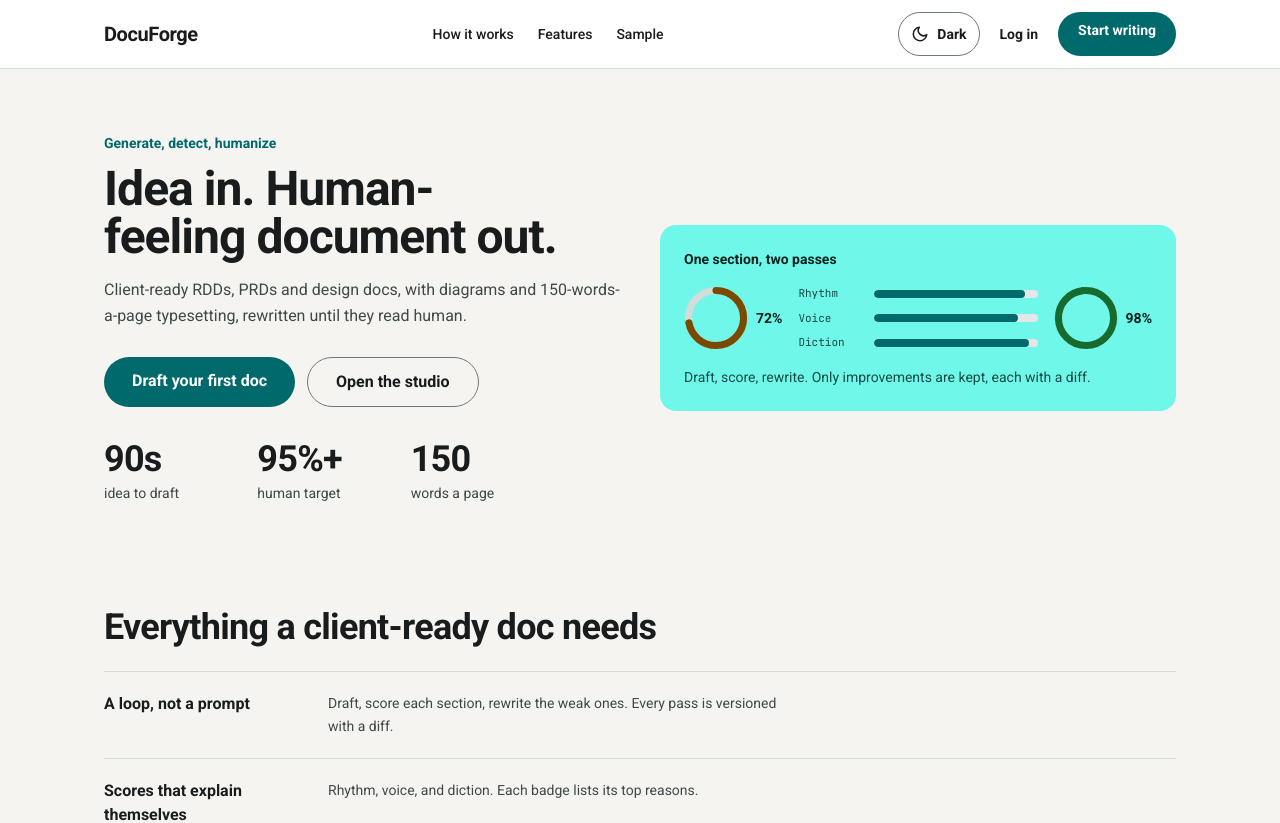
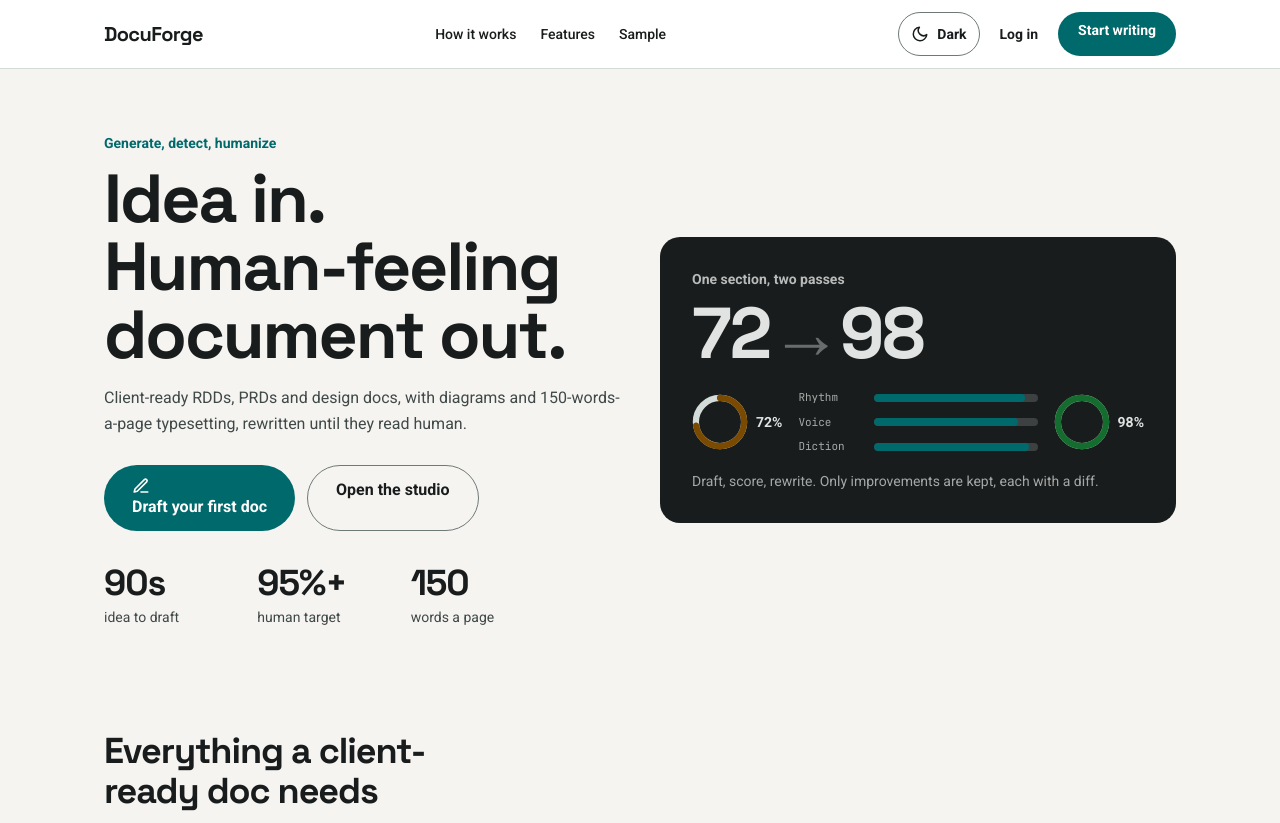
Before and after one commit to vivekchudasama-2004/Ai-Document-Generator, a Next.js app in the folder apps/web/: page / in a window 1280 px wide. Shown: the top 823 px of the page. Built offline with nearby package versions, Linux system fonts and the light colour scheme; no server answers.

Commit message:
expressive display type, inverse loop panel, icon buttons

```diff
--- a/apps/web/src/app/(main)/dashboard/page.tsx
+++ b/apps/web/src/app/(main)/dashboard/page.tsx
@@ -48,7 +48,8 @@ export default function Dashboard() {
         actions={
           <>
             <RefreshButton onRefresh={loadDashboard} />
-            <Link href="/new" className="btn-accent px-5 py-2.5 text-sm font-semibold">
+            <Link href="/new" className="btn-accent inline-flex items-center px-5 py-2.5 text-sm font-semibold">
+              <span className="mr-1 inline-block text-base font-bold leading-none" aria-hidden>+</span>
               New document
             </Link>
           </>
--- a/apps/web/src/app/layout.tsx
+++ b/apps/web/src/app/layout.tsx
@@ -1,11 +1,12 @@
 import type { Metadata, Viewport } from "next";
-import { Roboto, JetBrains_Mono } from "next/font/google";
+import { Roboto, Space_Grotesk, JetBrains_Mono } from "next/font/google";
 import "./tokens.css";
 import "./globals.css";
 import { AuthProvider } from "@/contexts/AuthContext";
 import { ThemeProvider } from "@/contexts/ThemeContext";
 
 const roboto = Roboto({ subsets: ["latin"], weight: ["400", "500", "700"], variable: "--font-body" });
+const grotesk = Space_Grotesk({ subsets: ["latin"], weight: ["500", "700"], variable: "--font-display" });
 const mono = JetBrains_Mono({ subsets: ["latin"], variable: "--font-mono" });
 
 export const metadata: Metadata = {
@@ -38,7 +39,7 @@ export const viewport: Viewport = {
 export default function RootLayout({ children }: { children: React.ReactNode }) {
   return (
     <html lang="en" suppressHydrationWarning>
-      <body className={`${roboto.variable} ${mono.variable}`}>
+      <body className={`${roboto.variable} ${grotesk.variable} ${mono.variable}`}>
         <script
           dangerouslySetInnerHTML={{
             __html: `(function(){try{var t=localStorage.getItem('df-theme');if(t==='dark'||(!t&&matchMedia('(prefers-color-scheme: dark)').matches))document.documentElement.classList.add('dark')}catch(e){}})()`,
--- a/apps/web/src/app/page.tsx
+++ b/apps/web/src/app/page.tsx
@@ -75,7 +75,7 @@ export default function Landing() {
           <p className="text-sm font-semibold text-[var(--accent-ink)]">
             Generate, detect, humanize
           </p>
-          <h1 className="font-display mt-3 text-balance text-[2.5rem] font-bold leading-[1.08] sm:text-5xl">
+          <h1 className="font-display mt-3 text-balance text-[2.75rem] font-bold leading-[1.02] sm:text-6xl md:text-[4.25rem]">
             Idea in. Human-feeling document out.
           </h1>
           <p className="mt-4 max-w-xl text-pretty text-base leading-relaxed text-[var(--muted)]">
@@ -84,6 +84,10 @@ export default function Landing() {
           </p>
           <div className="mt-7 flex flex-col gap-3 sm:flex-row">
             <Link href="/signup" className="btn-accent justify-center px-7 py-3 font-semibold">
+              <svg width="18" height="18" viewBox="0 0 24 24" fill="none" stroke="currentColor" strokeWidth="2.2" strokeLinecap="round" strokeLinejoin="round" aria-hidden>
+                <path d="M12 20h9" />
+                <path d="M16.5 3.5a2.1 2.1 0 0 1 3 3L7 19l-4 1 1-4Z" />
+              </svg>
               Draft your first doc
             </Link>
             <Link href="/login" className="btn-ghost justify-center px-7 py-3 font-semibold">
@@ -105,27 +109,30 @@ export default function Landing() {
           </dl>
         </div>
 
-        {/* The one bold moment: the loop, as a tonal panel. */}
+        {/* The one bold moment: the loop as an inverse panel with oversized numerals. */}
         <figure
-          className="rounded-2xl bg-[var(--accent-container)] p-6 text-[var(--on-accent-container)]"
+          className="panel-ink p-6 sm:p-8"
           aria-label="One section improving from 72 to 98 percent human across two passes"
         >
-          <figcaption className="text-sm font-semibold">One section, two passes</figcaption>
-          <div className="mt-4 flex min-w-0 items-center gap-4">
-            <ScoreRing value={72} size={64} />
+          <figcaption className="text-sm font-semibold opacity-80">One section, two passes</figcaption>
+          <p className="font-display mt-2 text-6xl font-bold leading-none sm:text-7xl" aria-hidden>
+            72<span className="opacity-40">→</span>98
+          </p>
+          <div className="mt-5 flex min-w-0 items-center gap-4">
+            <ScoreRing value={72} size={56} />
             <div className="min-w-0 flex-1 space-y-2" aria-hidden>
               {[["Rhythm", "92%"], ["Voice", "88%"], ["Diction", "95%"]].map(([label, width]) => (
                 <div key={label} className="flex min-w-0 items-center gap-3">
-                  <span className="w-16 shrink-0 font-mono text-[11px] opacity-80">{label}</span>
+                  <span className="w-16 shrink-0 font-mono text-[11px] opacity-70">{label}</span>
                   <div className="meter min-w-0 flex-1">
                     <span style={{ width }} />
                   </div>
                 </div>
               ))}
             </div>
-            <ScoreRing value={98} size={64} />
+            <ScoreRing value={98} size={56} />
           </div>
-          <p className="mt-4 text-sm opacity-80">
+          <p className="mt-4 text-sm opacity-70">
             Draft, score, rewrite. Only improvements are kept, each with a diff.
           </p>
         </figure>
--- a/apps/web/src/app/tokens.css
+++ b/apps/web/src/app/tokens.css
@@ -44,9 +44,9 @@ body {
 }
 
 .font-display {
-  font-family: var(--font-body), Roboto, system-ui, sans-serif;
+  font-family: var(--font-display), "Space Grotesk", Roboto, system-ui, sans-serif;
   font-weight: 700;
-  letter-spacing: -0.02em;
+  letter-spacing: -0.03em;
 }
 
 code,
@@ -220,6 +220,26 @@ html.dark .navlink-active {
 
 html.dark .bg-good-tint {
   background: #12361f;
+}
+
+/* M3 inverse panel — the bold moment. Dark ink on light mode, flipped on dark. */
+.panel-ink {
+  background: #191c1c;
+  color: #e0e3e2;
+  border-radius: 20px;
+}
+
+.panel-ink .meter {
+  background: rgba(255, 255, 255, 0.16);
+}
+
+html.dark .panel-ink {
+  background: #e0e3e2;
+  color: #191c1c;
+}
+
+html.dark .panel-ink .meter {
+  background: rgba(0, 0, 0, 0.14);
 }
 
 /* ---------- helpers ---------- */
--- a/apps/web/tailwind.config.ts
+++ b/apps/web/tailwind.config.ts
@@ -13,7 +13,7 @@ const config: Config = {
       },
       borderRadius: { xl2: "var(--radius)" },
       fontFamily: {
-        display: ["var(--font-body)", "Roboto", "system-ui", "sans-serif"],
+        display: ["var(--font-display)", "Space Grotesk", "Roboto", "system-ui", "sans-serif"],
         body: ["var(--font-body)", "Roboto", "system-ui", "sans-serif"],
         mono: ["var(--font-mono)", "JetBrains Mono", "monospace"],
       },
```
